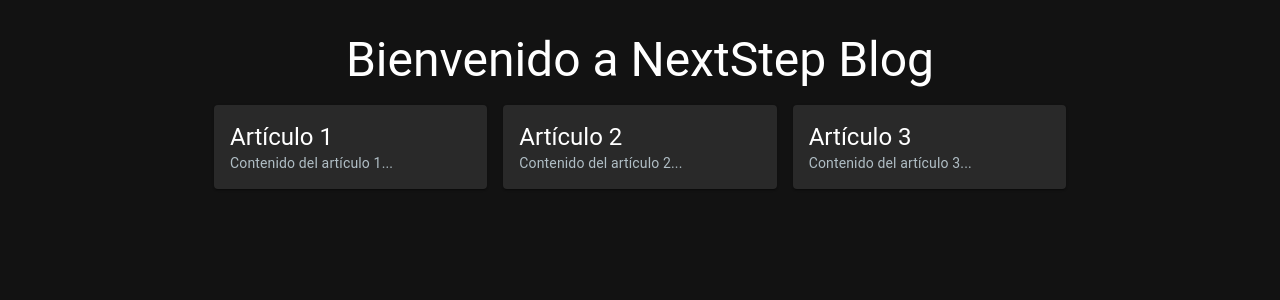
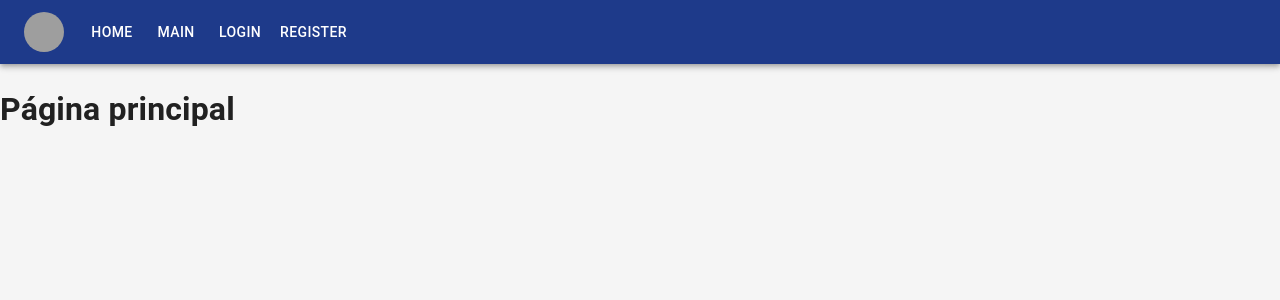
Before and after one commit to MarcosMartos/NextStep, a React (Vite) app in the folder frontend/: page /main in a window 1280 px wide. Shown: the top 300 px of the page. Built offline with nearby package versions, Linux system fonts and the light colour scheme; grey boxes are pictures that could not be loaded.

Commit message:
estructura básica del frontend

```diff
--- /dev/null
+++ b/frontend/src/components/Layout.jsx
@@ -0,0 +1,13 @@
+import { Outlet } from "react-router-dom";
+import Navbar from "../pages/Navbar";
+
+const Layout = () => {
+  return (
+    <>
+      <Navbar />
+      <Outlet />
+    </>
+  );
+};
+
+export default Layout;
--- /dev/null
+++ b/frontend/src/pages/Navbar.jsx
@@ -0,0 +1,35 @@
+import { AppBar, Toolbar, Typography, Button, Avatar } from "@mui/material";
+import { useNavigate } from "react-router-dom";
+
+const Navbar = () => {
+  const navigate = useNavigate();
+
+  return (
+    <AppBar position="static">
+      <Toolbar>
+        <Avatar
+          alt="Logo"
+          src="/logo192.png"
+          sx={{ width: 40, height: 40, marginRight: 2 }}
+        />
+        {/* <Typography variant="h6" sx={{ flexGrow: 1 }}>
+          NextStep Blog
+        </Typography> */}
+        <Button color="inherit" onClick={() => navigate("/")}>
+          Home
+        </Button>
+        <Button color="inherit" onClick={() => navigate("/main")}>
+          Main
+        </Button>
+        <Button color="inherit" onClick={() => navigate("/login")}>
+          Login
+        </Button>
+        <Button color="inherit" onClick={() => navigate("/register")}>
+          Register
+        </Button>
+      </Toolbar>
+    </AppBar>
+  );
+};
+
+export default Navbar;
--- a/frontend/src/pages/PageMain.jsx
+++ b/frontend/src/pages/PageMain.jsx
@@ -1,45 +1,10 @@
-import {
-  Container,
-  Typography,
-  Box,
-  Card,
-  CardContent,
-  CardActionArea,
-  Grid,
-} from "@mui/material";
-
-const articles = [
-  { id: 1, title: "Artículo 1", content: "Contenido del artículo 1..." },
-  { id: 2, title: "Artículo 2", content: "Contenido del artículo 2..." },
-  { id: 3, title: "Artículo 3", content: "Contenido del artículo 3..." },
-];
+import React from "react";
 
 const PageMain = () => {
   return (
-    <Container maxWidth="md" sx={{ mt: 4 }}>
-      <Typography variant="h3" gutterBottom align="center">
-        Bienvenido a NextStep Blog
-      </Typography>
-
-      <Grid container spacing={2}>
-        {articles.map((article) => (
-          <Grid item xs={12} sm={6} md={4} key={article.id}>
-            <Card>
-              <CardActionArea>
-                <CardContent>
-                  <Typography variant="h5" component="div">
-                    {article.title}
-                  </Typography>
-                  <Typography variant="body2" color="text.secondary">
-                    {article.content}
-                  </Typography>
-                </CardContent>
-              </CardActionArea>
-            </Card>
-          </Grid>
-        ))}
-      </Grid>
-    </Container>
+    <div>
+      <h1>Página principal</h1>
+    </div>
   );
 };
 
--- a/frontend/src/routes/AppRouter.jsx
+++ b/frontend/src/routes/AppRouter.jsx
@@ -5,18 +5,21 @@ import Register from "../pages/Register";
 import PageMain from "../pages/PageMain";
 import Dashboard from "../pages/Dashboard";
 import ProtectedRoute from "../components/ProtectedRoute";
+import Layout from "../components/Layout";
 
 const AppRouter = () => {
   return (
     <Routes>
-      <Route path="/" element={<Home />} />
+      <Route element={<Layout />}>
+        <Route path="/" element={<Home />} />
+        <Route path="/main" element={<PageMain />} />
+        <Route
+          path="/dashboard"
+          element={<ProtectedRoute element={<Dashboard />} />}
+        />
+      </Route>
       <Route path="/login" element={<Login />} />
       <Route path="/register" element={<Register />} />
-      <Route path="/main" element={<PageMain />} />
-      <Route
-        path="/dashboard"
-        element={<ProtectedRoute element={<Dashboard />} />}
-      />
     </Routes>
   );
 };
--- a/frontend/src/styles/theme.jsx
+++ b/frontend/src/styles/theme.jsx
@@ -2,20 +2,20 @@ import { createTheme } from "@mui/material/styles";
 
 const theme = createTheme({
   palette: {
-    mode: "dark",
+    mode: "light",
     primary: {
-      main: "#90caf9", // Azul claro
+      main: "#1E3A8A", // Azul oscuro
     },
     secondary: {
-      main: "#f48fb1", // Rosa claro
+      main: "#df3d3d", // Rosa oscuro
     },
     background: {
-      default: "#121212", // Fondo oscuro
-      paper: "#1e1e1e", // Fondo de tarjetas oscuro
+      default: "#f5f5f5", // Fondo claro
+      paper: "#ffffff", // Fondo de tarjetas blanco
     },
     text: {
-      primary: "#ffffff",
-      secondary: "#b0bec5",
+      primary: "#212121", // Texto oscuro
+      secondary: "#757575", // Texto gris
     },
   },
 });
```
Also changed, not shown: frontend/public/Logo-NextStep-Claro.png (added), frontend/public/Logo-NextStep.png (added).
